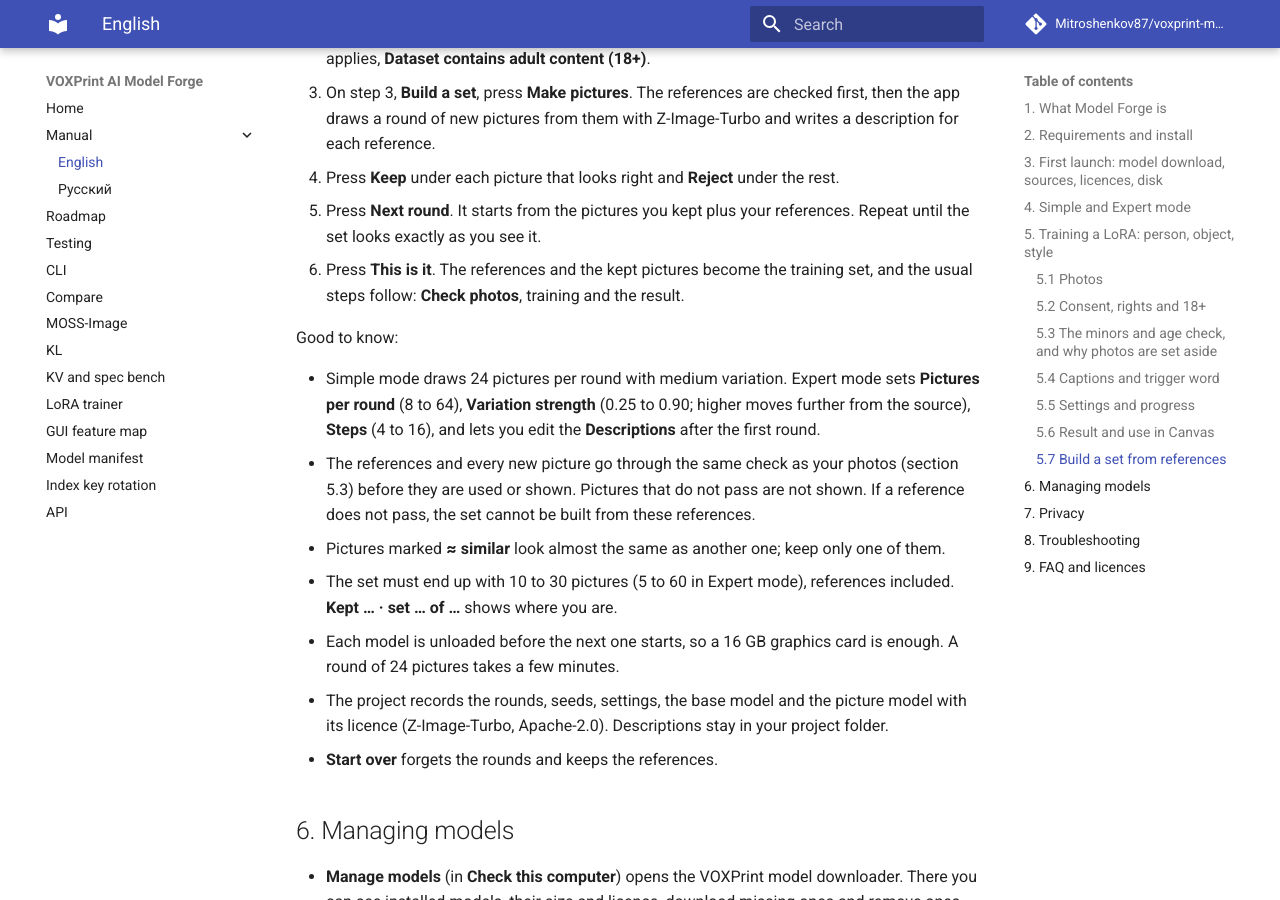
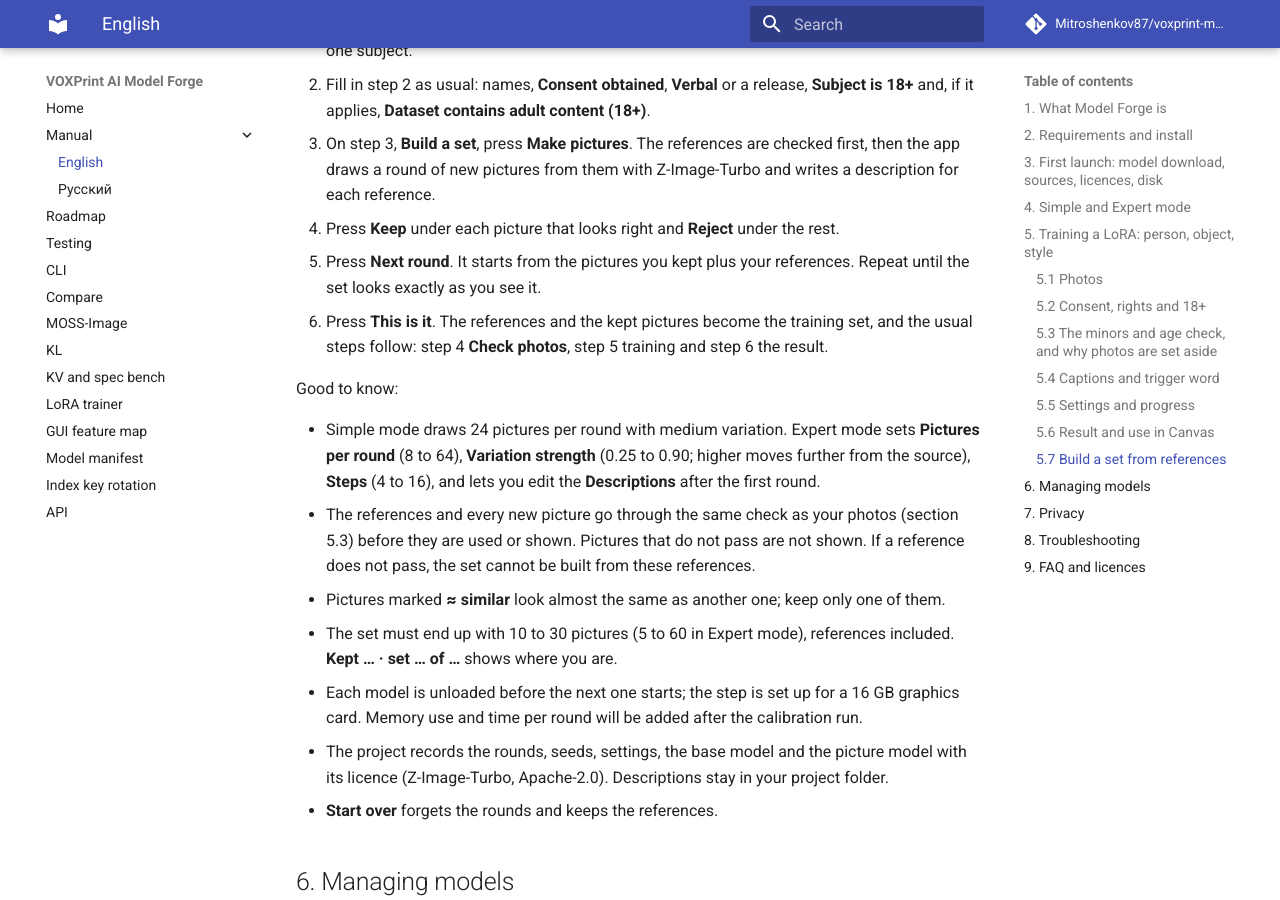
Before and after one commit to Mitroshenkov87/voxprint-model-forge, an MkDocs documentation site: the page built from docs/manual/en.md, in a window 1280 px wide and 900 px high, scrolled down 10289 px. Built offline with MkDocs 1.6.1 and Material for MkDocs 9.7.7, drawn with Linux system fonts in a browser that asks for light colours; comment, search, counter and statistics services are not loaded; some of the changed text lies outside the part shown.

Commit message:
Manual: six steps with Build a set as step 3; captions renumbered; no unmeasured refset timing claim

```diff
--- a/docs/manual/en.md
+++ b/docs/manual/en.md
@@ -70,7 +70,7 @@
 
 ## 5. Training a LoRA: person, object, style
 
-Start with **More → New model**. The steps are shown at the top of the window (Step 1 of 6 … Step 6 of 6). Each step shows one short line. **Details ▸** under it opens the full explanation; it starts closed. The subject and base-model choices have their own **Details ▸**.
+Start with **More → New model**. The steps are shown at the top of the window (Step 1 of 6 … Step 6 of 6): 1 Photos, 2 Subject and consent, 3 Build a set, 4 Check and prepare, 5 Train, 6 Result. Step 3 is used only when you build the set from references (section 5.7); with your own photos it is passed on its own. Each step shows one short line. **Details ▸** under it opens the full explanation; it starts closed. The subject and base-model choices have their own **Details ▸**.
 
 ### 5.1 Photos
 
@@ -114,7 +114,7 @@
 
 ### 5.4 Captions and trigger word
 
-![Step 3, Check and prepare](img/en-simple-3-prepare.png)
+![Step 4, Check and prepare](img/en-simple-3-prepare.png)
 
 Press **Check photos**. The app checks each photo, crops it (**Focus on subject** or **Keep whole photo**) and writes a short description of it. The trigger word is added to every description, so the model links the word to your subject.
 
@@ -122,7 +122,7 @@
 
 ### 5.5 Settings and progress
 
-![Step 4, Train](img/en-simple-4-train-running.png)
+![Step 5, Train](img/en-simple-4-train-running.png)
 
 - **Preset:** **Quick test** (a fast first look), **Balanced** (recommended) or **Best quality** (slower).
 - **Likeness:** **Flexible** (easier to put in new scenes), **Balanced** or **Close** (looks more like the photos).
@@ -131,7 +131,7 @@
 
   ![Base model list open](img/en-simple-4-train-base-open.png)
 
-  ![Step 4 with Details open](img/en-simple-4-train-details-open.png)
+  ![Step 5 with Details open](img/en-simple-4-train-details-open.png)
 - **Show test pictures:** draws a few pictures during training so you can see progress.
 
 Press **Estimate time** for a forecast, then **Start training**. The bar shows the step, what is happening and the time left (after the first few steps).
@@ -141,7 +141,7 @@
 
 ### 5.6 Result and use in Canvas
 
-![Step 5, Result](img/en-simple-5-result.png)
+![Step 6, Result](img/en-simple-5-result.png)
 
 1. Look at the test pictures and choose a **Version**. A later version is not always better; pick the one you like.
 2. **Save** writes one `.safetensors` file with its description file (`voxprint-model.json`), licence and notice. You can keep it or share it under the base model's licence.
@@ -160,7 +160,7 @@
 3. On step 3, **Build a set**, press **Make pictures**. The references are checked first, then the app draws a round of new pictures from them with Z-Image-Turbo and writes a description for each reference.
 4. Press **Keep** under each picture that looks right and **Reject** under the rest.
 5. Press **Next round**. It starts from the pictures you kept plus your references. Repeat until the set looks exactly as you see it.
-6. Press **This is it**. The references and the kept pictures become the training set, and the usual steps follow: **Check photos**, training and the result.
+6. Press **This is it**. The references and the kept pictures become the training set, and the usual steps follow: step 4 **Check photos**, step 5 training and step 6 the result.
 
 Good to know:
 
@@ -168,7 +168,7 @@
 - The references and every new picture go through the same check as your photos (section 5.3) before they are used or shown. Pictures that do not pass are not shown. If a reference does not pass, the set cannot be built from these references.
 - Pictures marked **≈ similar** look almost the same as another one; keep only one of them.
 - The set must end up with 10 to 30 pictures (5 to 60 in Expert mode), references included. **Kept … · set … of …** shows where you are.
-- Each model is unloaded before the next one starts, so a 16 GB graphics card is enough. A round of 24 pictures takes a few minutes.
+- Each model is unloaded before the next one starts; the step is set up for a 16 GB graphics card. Memory use and time per round will be added after the calibration run.
 - The project records the rounds, seeds, settings, the base model and the picture model with its licence (Z-Image-Turbo, Apache-2.0). Descriptions stay in your project folder.
 - **Start over** forgets the rounds and keeps the references.
 
```
Also changed, not shown: docs/manual/ru.md (+7 -7 lines), src/voxprint_forge/app/guide/en.html (+7 -7 lines), src/voxprint_forge/app/guide/ru.html (+7 -7 lines).
